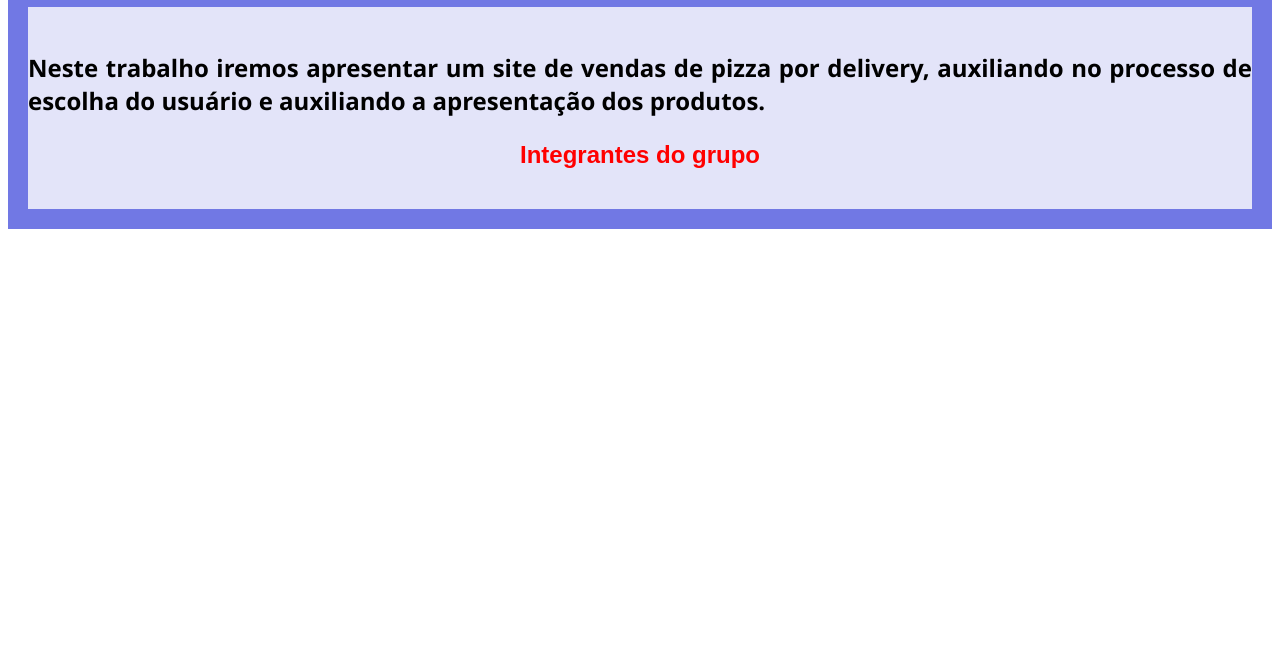
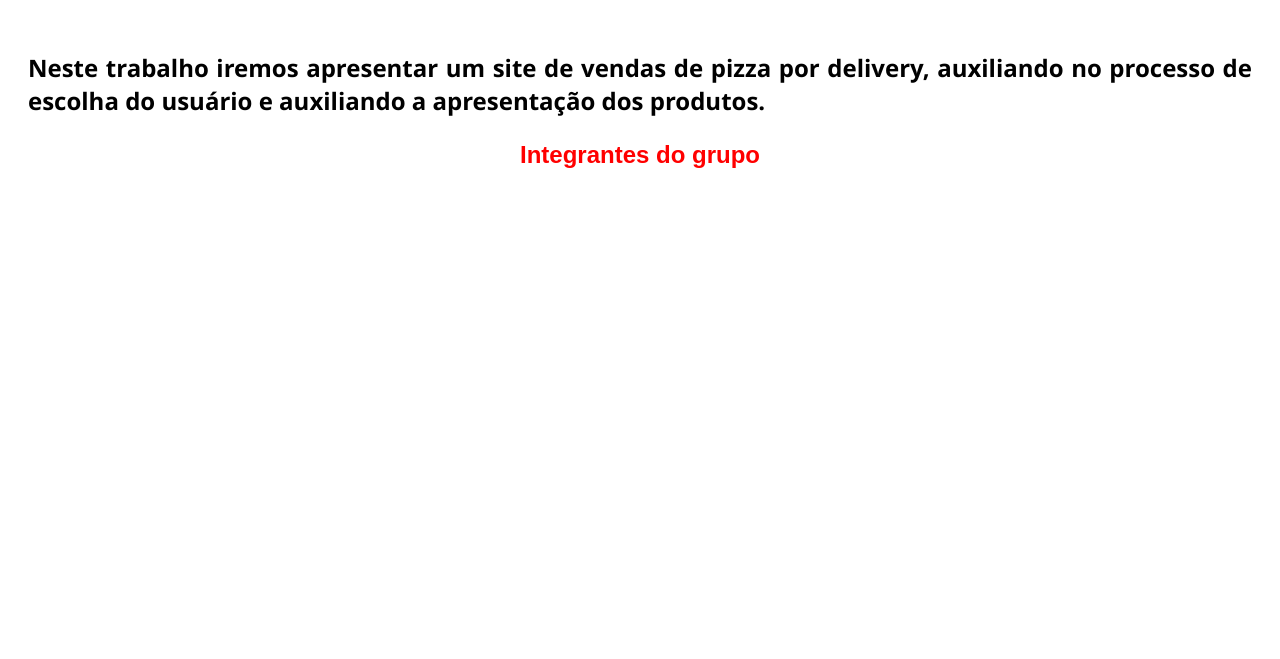
Before and after one commit to gabrielnama2/Trabalho-Prog-Web, a plain HTML site: page index.html in a window 1280 px wide. Shown: the part 141-800 px from the top of the page. Drawn offline with Linux system fonts and the light colour scheme.

Commit message:
Update estilo.css

```diff
--- a/css/estilo.css
+++ b/css/estilo.css
@@ -13,7 +13,7 @@
     'menu main main main main right'
     'menu footer footer footer footer footer';
   gap: 10px;
-  background-color: #7178e4;
+  background-color: #ffffff;
   padding: 10px;
 }
 
```
